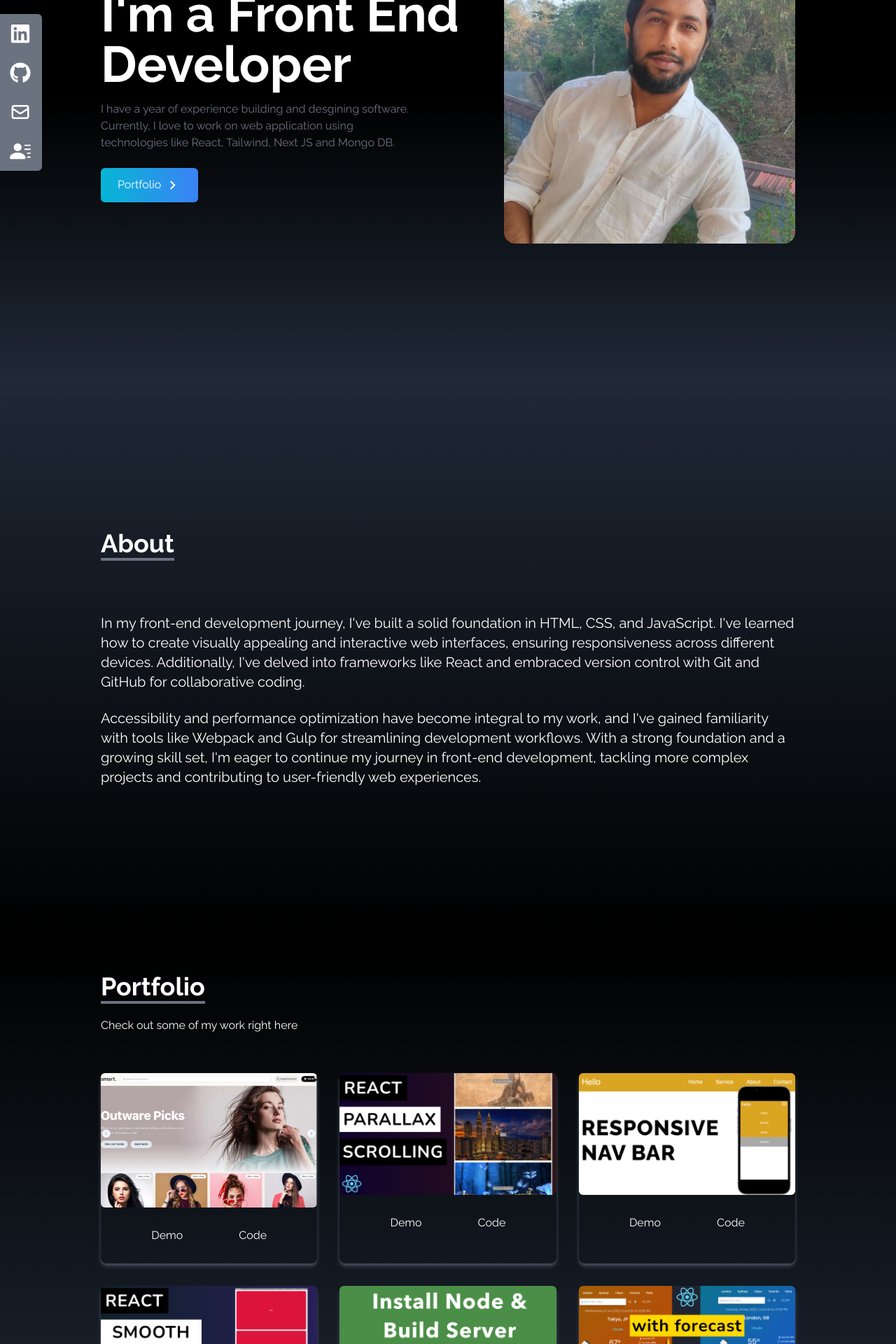
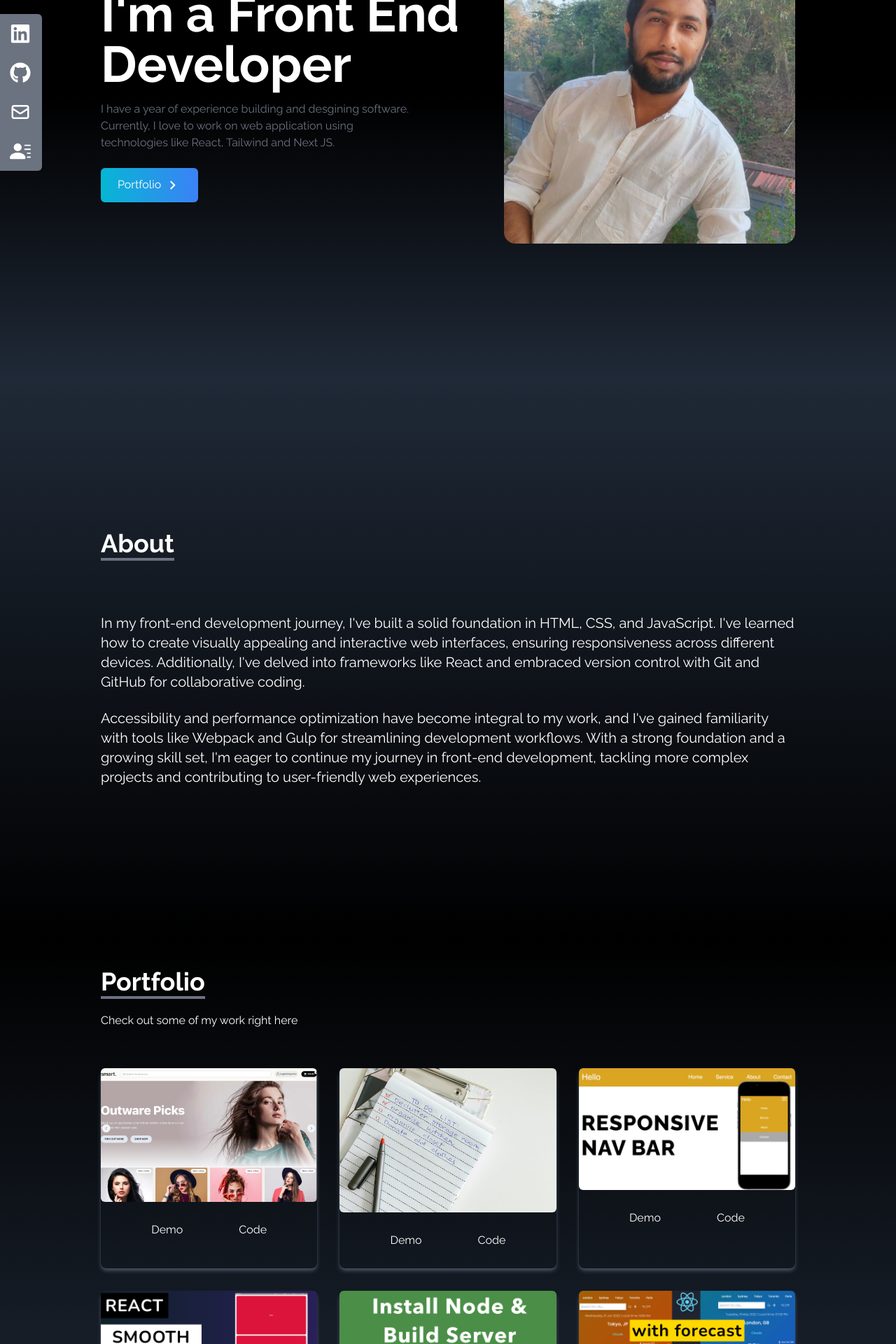
Before and after one commit to shri1211/myPortfolio, a React (Create React App) app: page / in a window 1280 px wide. Shown: the part 260-2180 px from the top of the page at 70% size. Built offline with nearby package versions, Linux system fonts and the light colour scheme.

Commit message:
logo added

```diff
--- a/public/index.html
+++ b/public/index.html
@@ -2,14 +2,14 @@
 <html lang="en">
   <head>
     <meta charset="utf-8" />
-    <link rel="icon" href="%PUBLIC_URL%/favicon.ico" />
+    <link rel="icon" href="%PUBLIC_URL%/curriculum.png" />
     <meta name="viewport" content="width=device-width, initial-scale=1" />
     <meta name="theme-color" content="#000000" />
     <meta
       name="description"
       content="Web site created using create-react-app"
     />
-    <link rel="apple-touch-icon" href="%PUBLIC_URL%/logo192.png" />
+    <link rel="apple-touch-icon" href="%PUBLIC_URL%/curriculum.png" />
     <!--
       manifest.json provides metadata used when your web app is installed on a
       user's mobile device or desktop. See https://developers.google.com/web/fundamentals/web-app-manifest/
--- a/src/components/Home.jsx
+++ b/src/components/Home.jsx
@@ -17,7 +17,7 @@ const Home = () => {
           <p className="text-gray-500 py-4 max-w-md">
             I have a year of experience building and desgining software.
             Currently, I love to work on web application using technologies like
-            React, Tailwind, Next JS and Mongo DB.
+            React, Tailwind and Next JS.
           </p>
 
           <div>
--- a/src/components/Portfolio.jsx
+++ b/src/components/Portfolio.jsx
@@ -2,7 +2,7 @@ import React from "react";
 import ecompic from "../assets/portfolio/ecom.jpg";
 import installNode from "../assets/portfolio/installNode.jpg";
 import navbar from "../assets/portfolio/navbar.jpg";
-import reactParallax from "../assets/portfolio/reactParallax.jpg";
+import reactParallax from "../assets/portfolio/todo.jpeg";
 import reactSmooth from "../assets/portfolio/reactSmooth.jpg";
 import reactWeather from "../assets/portfolio/reactWeather.jpg";
 // import { Link } from "react-router-dom"
@@ -18,6 +18,8 @@ const Portfolio = () => {
     {
       id: 2,
       src: reactParallax,
+      codelink: "https://github.com/shri1211/My-Todo",
+      demolink: "https://my-todo-nu-six.vercel.app/",
     },
     {
       id: 3,
```
Also changed, not shown: public/curriculum.png (added), src/assets/portfolio/todo.jpeg (added).
